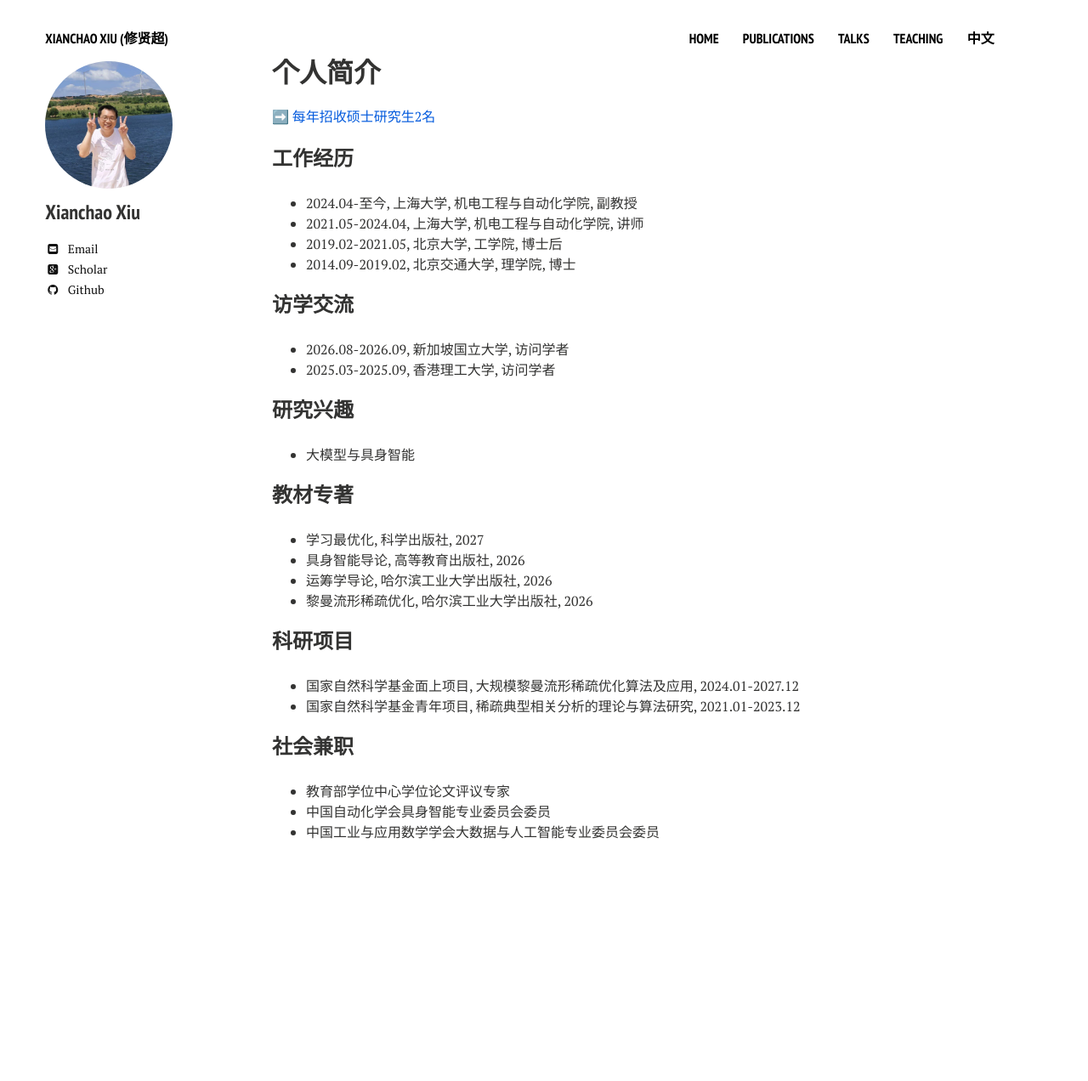
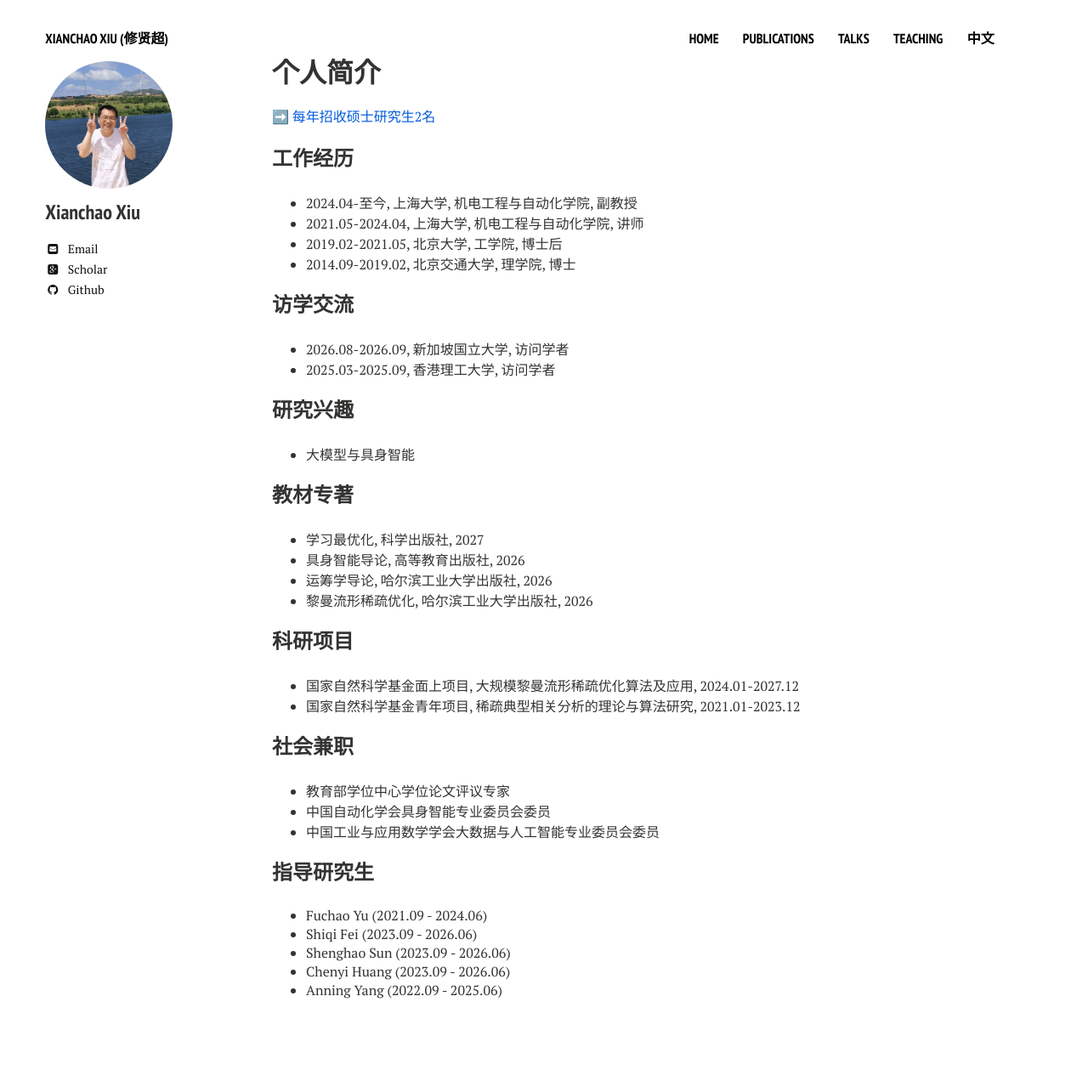
Before and after one commit to xianchaoxiu/xianchaoxiu.github.io, a Jekyll site: the page built from chinese/index.md, in a window 1280 px wide. Shown: the whole page at 85% size. Built offline with Jekyll 4.4.1, drawn with Linux system fonts in a browser that asks for light colours; nearby versions of some CDN libraries; before the commit the page ends 1086 px from its top, so only the background shows below that.

Commit message:
Update index.md

```diff
--- a/chinese/index.md
+++ b/chinese/index.md
@@ -41,3 +41,11 @@ share: false
 * 教育部学位中心学位论文评议专家 <br>
 * 中国自动化学会具身智能专业委员会委员 <br>
 * 中国工业与应用数学学会大数据与人工智能专业委员会委员 <br>
+
+### 指导研究生
+
+* Fuchao Yu (2021.09 - 2024.06)
+* Shiqi Fei (2023.09 - 2026.06)
+* Shenghao Sun (2023.09 - 2026.06)
+* Chenyi Huang (2023.09 - 2026.06)
+* Anning Yang (2022.09 - 2025.06)
```
